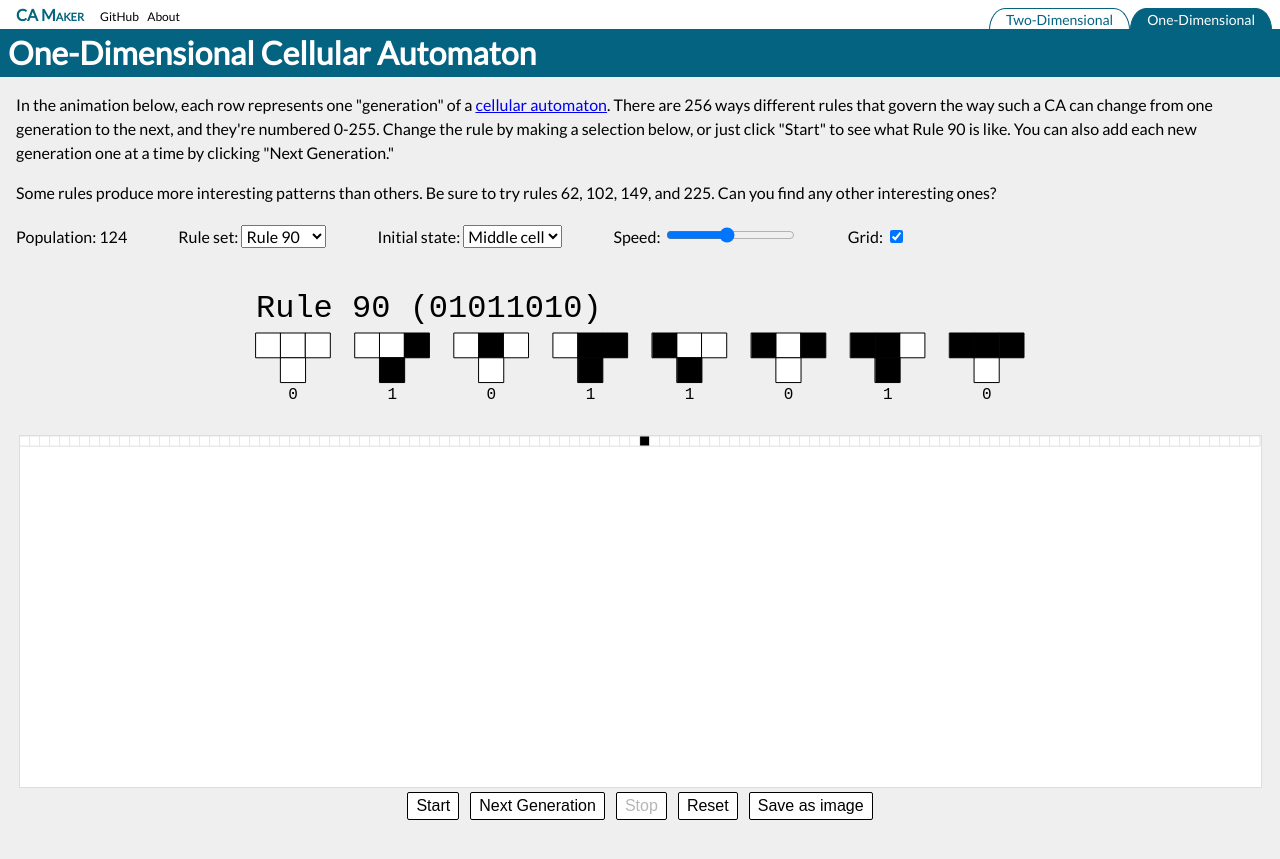
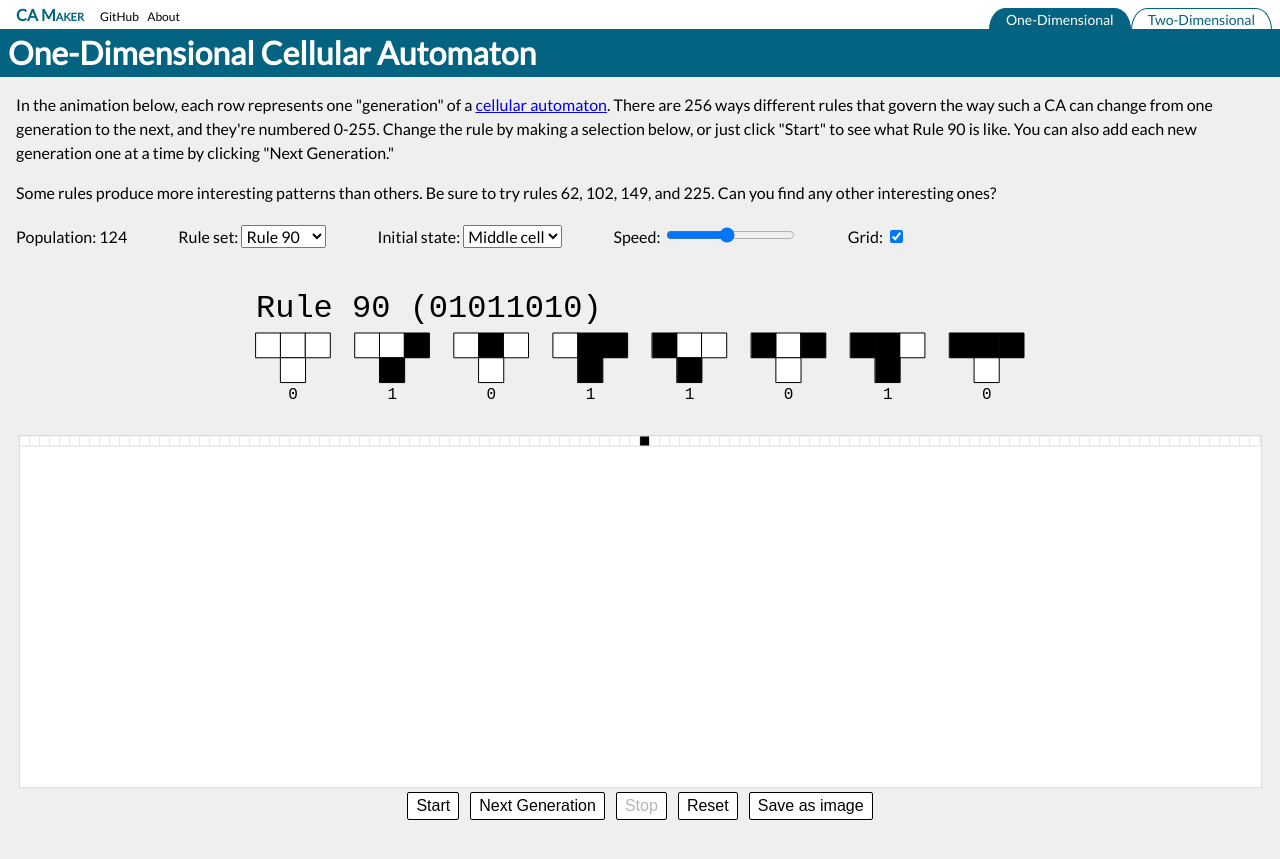
Before and after one commit to bmizepatterson/ca-maker, a Jekyll site: the page built from index.html, in a window 1280 px wide. Shown: the top 859 px of the page. Built offline with Jekyll 4.4.1, drawn with Linux system fonts in a browser that asks for light colours; nearby versions of some CDN libraries.

Commit message:
Create 'tabs' site property

```diff
--- a/_config.yml
+++ b/_config.yml
@@ -31,6 +31,9 @@ defaults:
       scripts: true
       tab: false
 
+tabs:
+  - [index.html, "One-Dimensional"]
+  - [2d.html, "Two-Dimensional"]
 
 # Exclude from processing.
 # The following items will not be processed, by default. Create a custom list
--- a/_includes/header.html
+++ b/_includes/header.html
@@ -8,15 +8,11 @@
 	</div>
 	{%- if page.show-nav -%}
 		<ul class="nav">
-
-			{%- for p in site.pages -%}
-			  	{%- if p.tab -%}
-			  		{%- if p.tab == page.tab -%}<li class="active">{%- else -%}<li>{%- endif -%}
-			  			<a href="{{ p.url | relative_url }}">{{ p.tab }}</a>
-			  		</li>
-				{%- endif -%}
+			{%- for tab in site.tabs -%}
+		  		{%- if page.path == tab[0] -%}<li class="active">{%- else -%}<li>{%- endif -%}
+		  			<a href="{{ tab[0] | relative_url }}">{{ tab[1] }}</a>
+		  		</li>
 			{%- endfor -%}
-
 		</ul>
 	{%- endif -%}
 </div>
```
